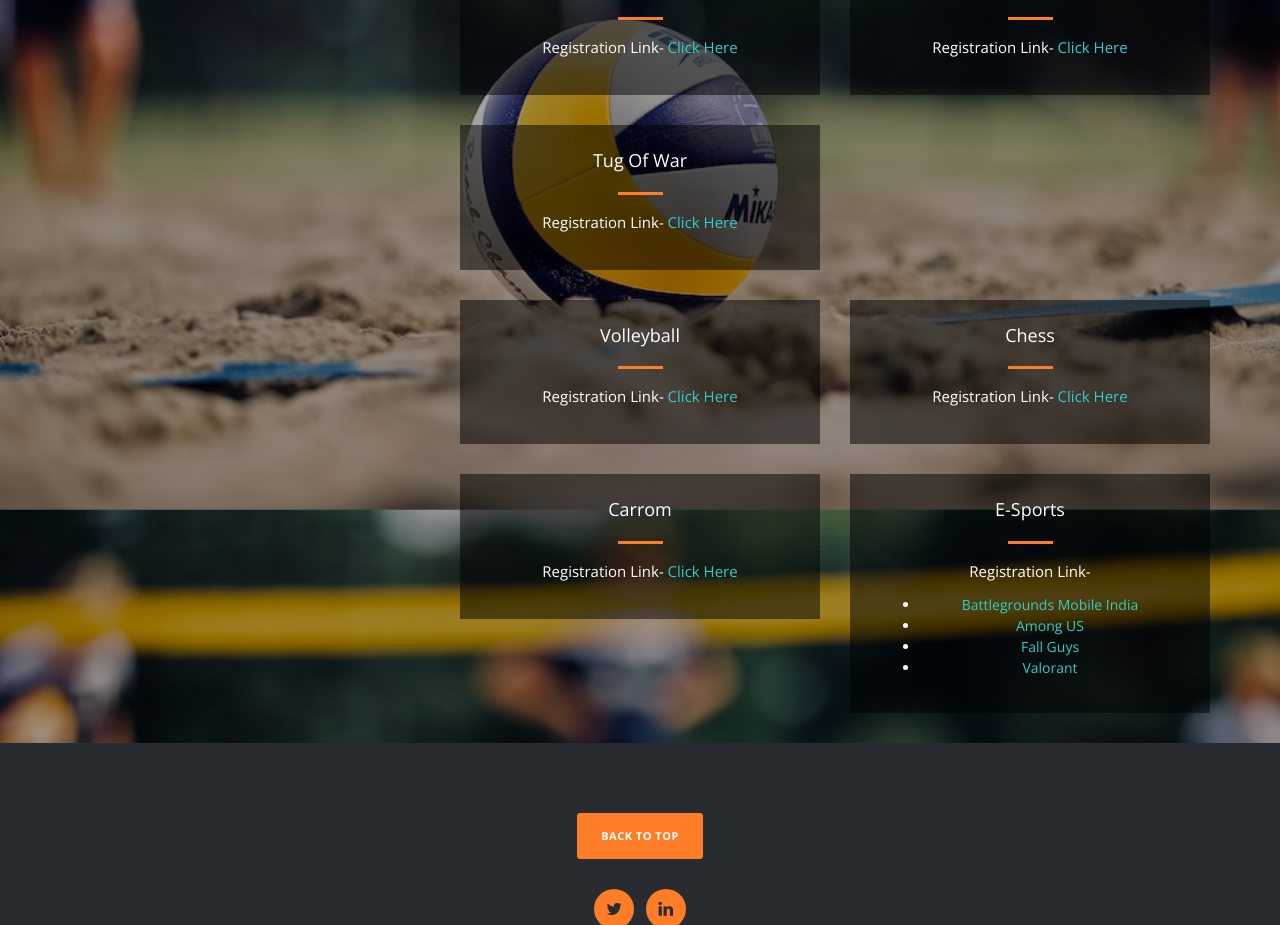
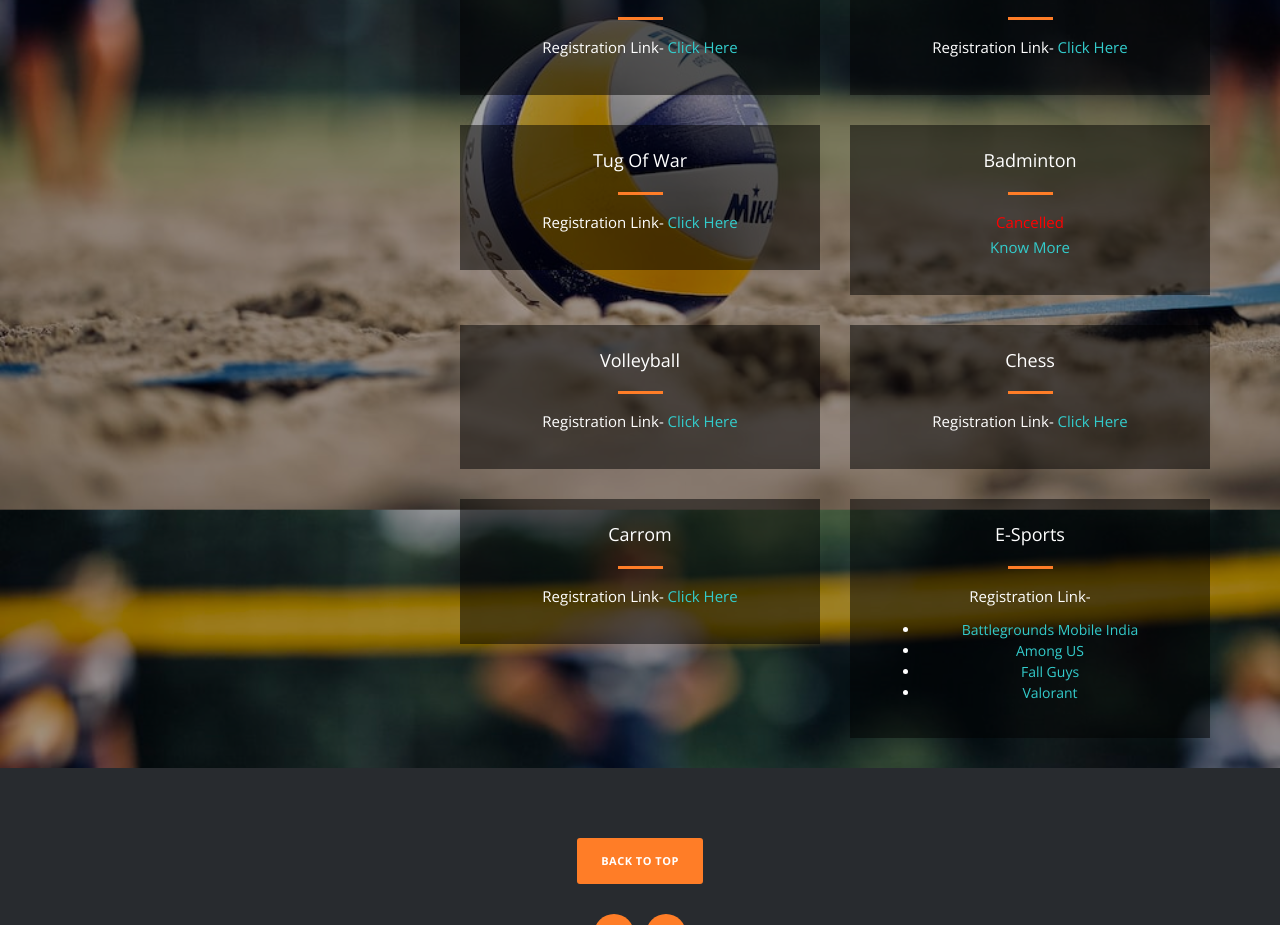
Before and after one commit to Rhythm-cmd/infinito2023, a plain HTML site: page index.html in a window 1280 px wide. Shown: the part 1144-2069 px from the top of the page. Drawn offline with nearby package versions, Linux system fonts and the light colour scheme.

Commit message:
Update index.html

```diff
--- a/index.html
+++ b/index.html
@@ -86,7 +86,11 @@
                             </div>
                         </div>
                         <div class="col-md-6">
-
+                             <div class="service-item">
+                                <h4>Badminton</h4>
+                                <div class="line-dec"></div>
+                                <p style="color: red;">Cancelled <br> <a href="https://docs.google.com/forms/d/e/1FAIpQLSfnDvYcvkuACUHbffuJNLhXxOr0KAGRXFn8WERKQ-L55G29JA/closedform" target="_blank">  Know More</a></p>
+                            </div>
                         </div>
                         <div class="col-md-6">
                             <div class="service-item">
```
